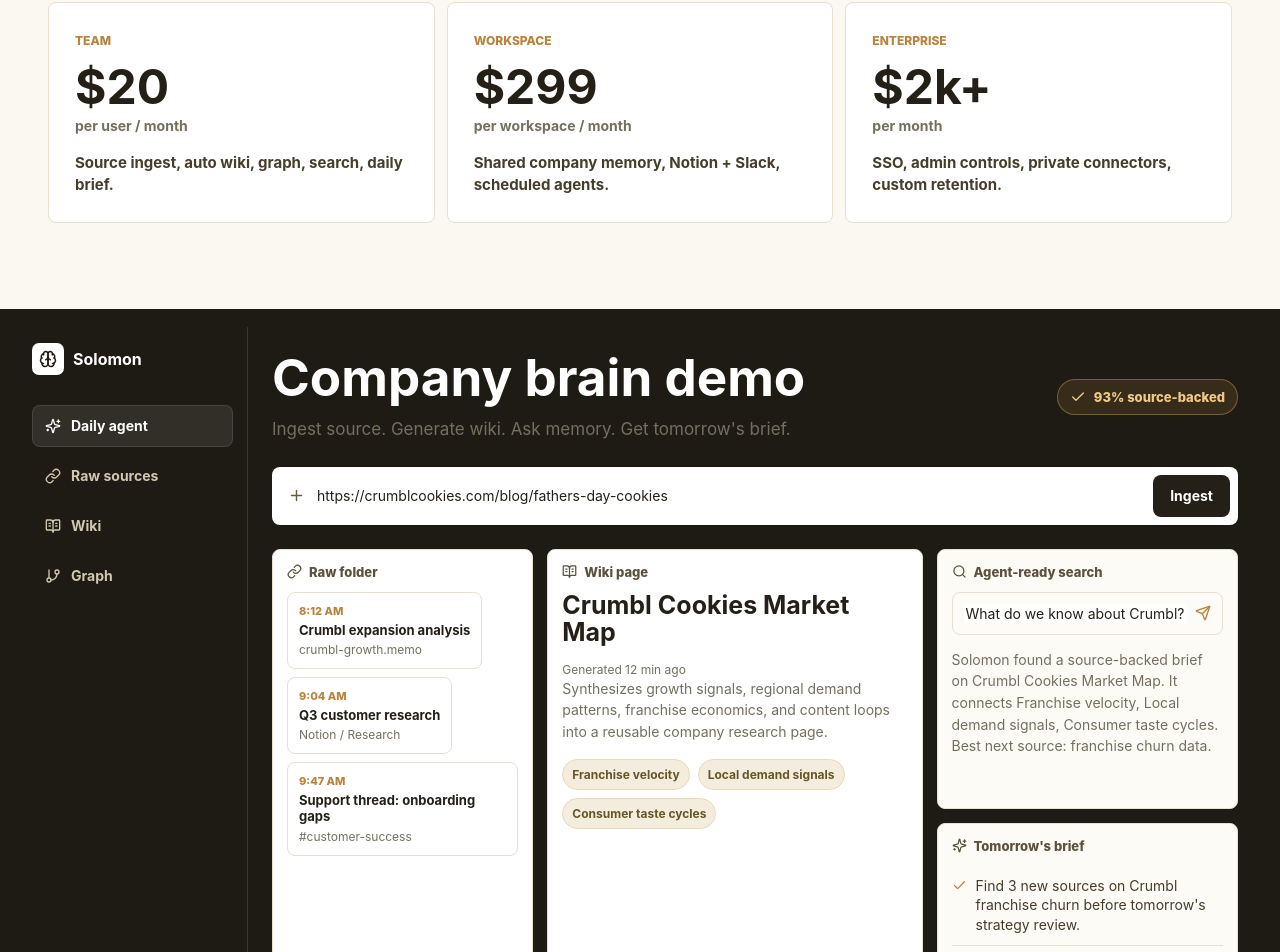
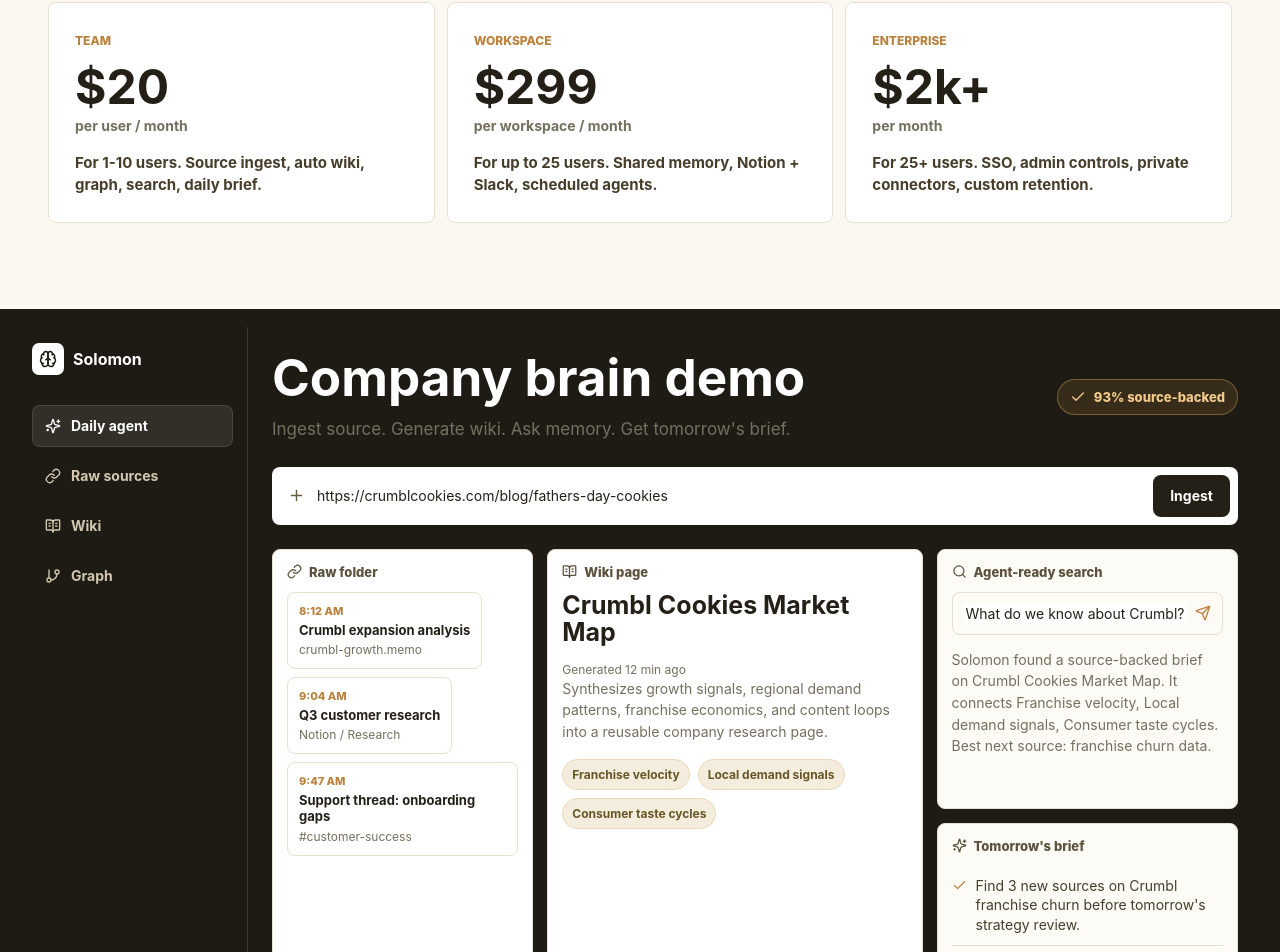
Before and after one commit to KGC3D/solomon-company-memory, a React (Vite) app: page / in a window 1280 px wide. Shown: the part 2510-3462 px from the top of the page. Built offline with nearby package versions, Linux system fonts and the light colour scheme.

Commit message:
Clarify pricing user ranges

```diff
--- a/src/App.jsx
+++ b/src/App.jsx
@@ -318,9 +318,9 @@ function GraphCard() {
 
 function BusinessModel() {
   const items = [
-    ["Team", "$20", "per user / month", "Source ingest, auto wiki, graph, search, daily brief."],
-    ["Workspace", "$299", "per workspace / month", "Shared company memory, Notion + Slack, scheduled agents."],
-    ["Enterprise", "$2k+", "per month", "SSO, admin controls, private connectors, custom retention."],
+    ["Team", "$20", "per user / month", "For 1-10 users. Source ingest, auto wiki, graph, search, daily brief."],
+    ["Workspace", "$299", "per workspace / month", "For up to 25 users. Shared memory, Notion + Slack, scheduled agents."],
+    ["Enterprise", "$2k+", "per month", "For 25+ users. SSO, admin controls, private connectors, custom retention."],
   ];
 
   return (
```
